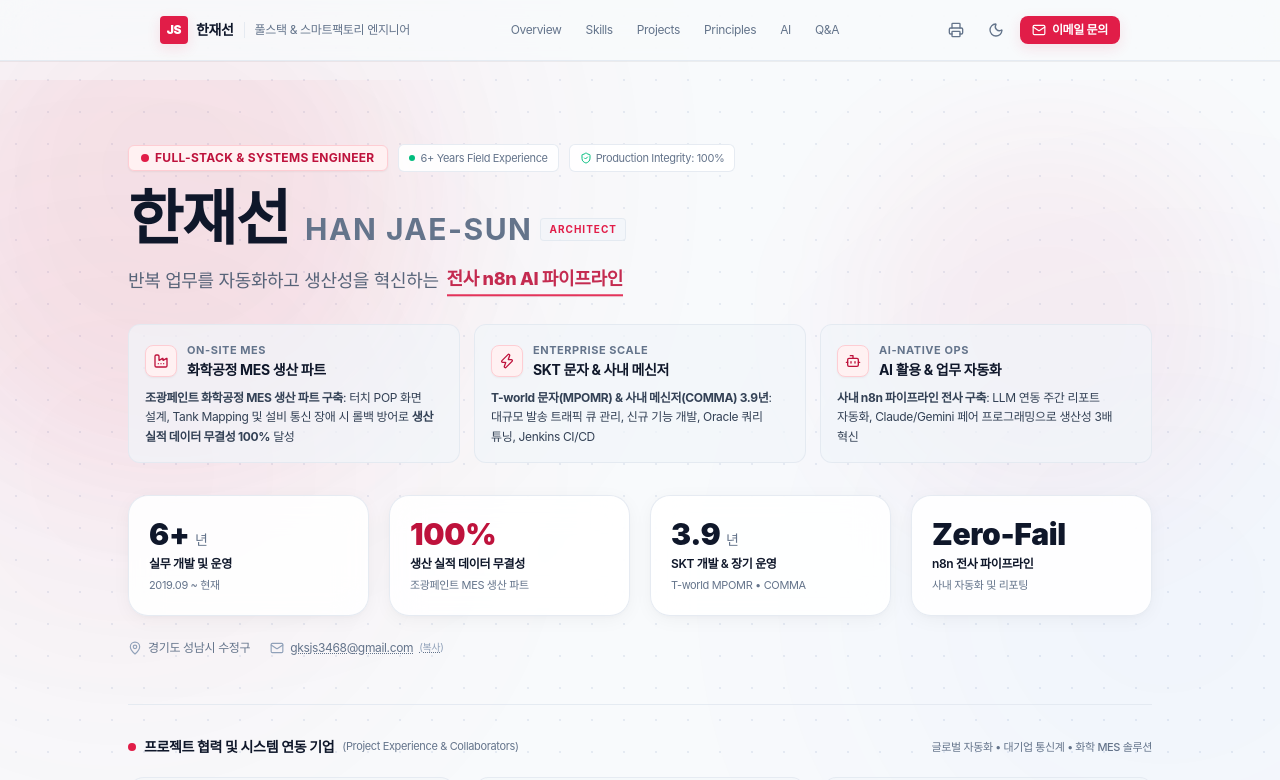
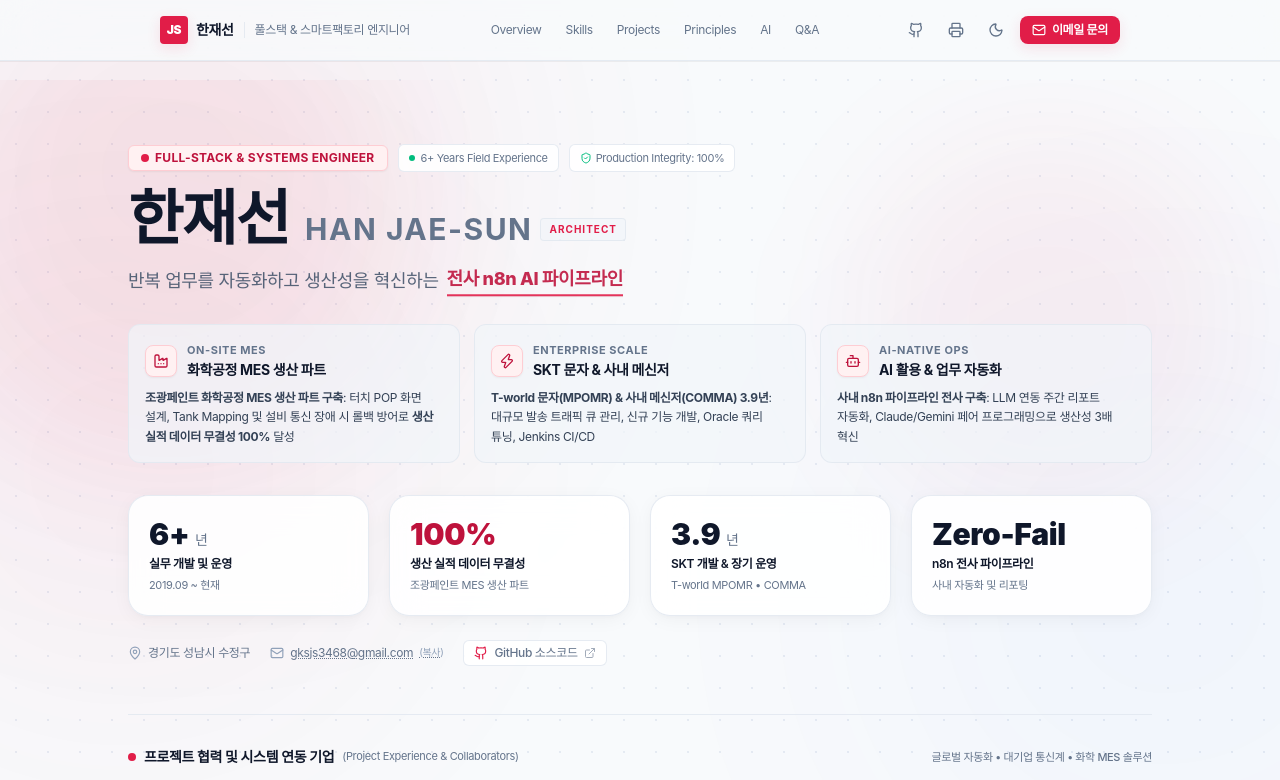
Before and after one commit to gksjs3468/jaesun-portfolio, a React (Vite) app: page / in a window 1280 px wide. Shown: the top 780 px of the page. Built offline with nearby package versions, Linux system fonts and the light colour scheme; a web font is replaced by a local one.

Commit message:
feat: add github repository links to navbar, hero section, and footer

```diff
--- /dev/null
+++ b/src/components/common/GithubIcon.tsx
@@ -0,0 +1,21 @@
+import React from 'react';
+
+interface GithubIconProps {
+  className?: string;
+}
+
+export const GithubIcon: React.FC<GithubIconProps> = ({ className = 'w-4 h-4' }) => (
+  <svg
+    viewBox="0 0 24 24"
+    fill="none"
+    stroke="currentColor"
+    strokeWidth="2"
+    strokeLinecap="round"
+    strokeLinejoin="round"
+    className={className}
+    aria-hidden="true"
+  >
+    <path d="M15 22v-4a4.8 4.8 0 0 0-1-3.5c3 0 6-2 6-5.5.08-1.25-.27-2.48-1-3.5.28-1.15.28-2.35 0-3.5 0 0-1 0-3 1.5-2.64-.5-5.36-.5-8 0C6 2 5 2 5 2c-.3 1.15-.3 2.35 0 3.5A5.403 5.403 0 0 0 4 9c0 3.5 3 5.5 6 5.5-.39.49-.68 1.05-.85 1.65-.17.6-.22 1.23-.15 1.85v4" />
+    <path d="M9 18c-4.51 2-5-2-7-2" />
+  </svg>
+);
--- a/src/components/home/HeroSection.tsx
+++ b/src/components/home/HeroSection.tsx
@@ -1,6 +1,7 @@
 import React, { useState, useEffect } from 'react';
 import { motion, AnimatePresence } from 'framer-motion';
-import { Factory, Zap, Bot, MapPin, Mail, Check, Terminal, ShieldCheck } from 'lucide-react';
+import { Factory, Zap, Bot, MapPin, Mail, Check, Terminal, ShieldCheck, ExternalLink } from 'lucide-react';
+import { GithubIcon } from '../common/GithubIcon';
 import confetti from 'canvas-confetti';
 
 interface HeroSectionProps {
@@ -218,6 +219,19 @@ export const HeroSection: React.FC<HeroSectionProps> = ({ onOpenContact }) => {
                 <span className="text-[10px] text-slate-400">(복사)</span>
               )}
             </button>
+
+            {/* GitHub Repo Button */}
+            <a
+              href="https://github.com/gksjs3468/jaesun-portfolio"
+              target="_blank"
+              rel="noopener noreferrer"
+              className="inline-flex items-center gap-1.5 px-2.5 py-1 rounded-md border border-[var(--border-subtle)] bg-[var(--bg-card)] hover:border-[var(--border-strong)] hover:text-[var(--text-heading)] whitespace-nowrap transition cursor-pointer font-medium"
+              title="포트폴리오 소스코드 GitHub 저장소 바로가기"
+            >
+              <GithubIcon className="w-3.5 h-3.5 text-[var(--accent)] shrink-0" />
+              <span>GitHub 소스코드</span>
+              <ExternalLink className="w-3 h-3 opacity-60" />
+            </a>
           </div>
 
           {/* Enterprise Clients & Collaborators Logo Strip */}
--- a/src/components/layout/Footer.tsx
+++ b/src/components/layout/Footer.tsx
@@ -1,5 +1,6 @@
 import React from 'react';
 import { ArrowUp, Mail } from 'lucide-react';
+import { GithubIcon } from '../common/GithubIcon';
 
 interface FooterProps {
   onOpenContact: () => void;
@@ -26,6 +27,16 @@ export const Footer: React.FC<FooterProps> = ({ onOpenContact }) => {
         </div>
 
         <div className="flex items-center gap-2.5">
+          <a
+            href="https://github.com/gksjs3468/jaesun-portfolio"
+            target="_blank"
+            rel="noopener noreferrer"
+            className="px-3 py-1.5 rounded-lg border border-[var(--border-subtle)] hover:border-[var(--border-strong)] text-xs text-[var(--text-body)] transition flex items-center gap-1.5 whitespace-nowrap bg-[var(--bg-card)] hover:text-[var(--text-heading)]"
+            title="GitHub 소스코드 저장소"
+          >
+            <GithubIcon className="w-3.5 h-3.5 text-[var(--accent)]" />
+            <span>GitHub</span>
+          </a>
           <button
             onClick={scrollToTop}
             className="px-3 py-1.5 rounded-lg border border-[var(--border-subtle)] hover:border-[var(--border-strong)] text-xs text-[var(--text-body)] transition flex items-center gap-1.5 whitespace-nowrap bg-[var(--bg-card)]"
--- a/src/components/layout/Navbar.tsx
+++ b/src/components/layout/Navbar.tsx
@@ -1,6 +1,7 @@
 import React, { useState, useEffect } from 'react';
 import { Moon, Sun, Printer, Mail, ArrowLeft } from 'lucide-react';
 import { useTheme } from '../../context/ThemeContext';
+import { GithubIcon } from '../common/GithubIcon';
 
 interface NavbarProps {
   currentView: 'main' | 'mes' | 'agent' | 'pop-demo';
@@ -91,6 +92,18 @@ export const Navbar: React.FC<NavbarProps> = ({ currentView, onNavigate, onOpenC
 
         {/* Right Actions */}
         <div className="flex items-center gap-2">
+          {/* GitHub Source Code Button */}
+          <a
+            href="https://github.com/gksjs3468/jaesun-portfolio"
+            target="_blank"
+            rel="noopener noreferrer"
+            className="p-2 rounded-lg text-[var(--text-muted)] hover:text-[var(--text-heading)] hover:bg-[var(--bg-muted)] transition"
+            title="포트폴리오 소스코드 (GitHub)"
+            aria-label="GitHub 저장소 바로가기"
+          >
+            <GithubIcon className="w-4 h-4" />
+          </a>
+
           {/* Print Button */}
           <button
             onClick={() => window.print()}
```
